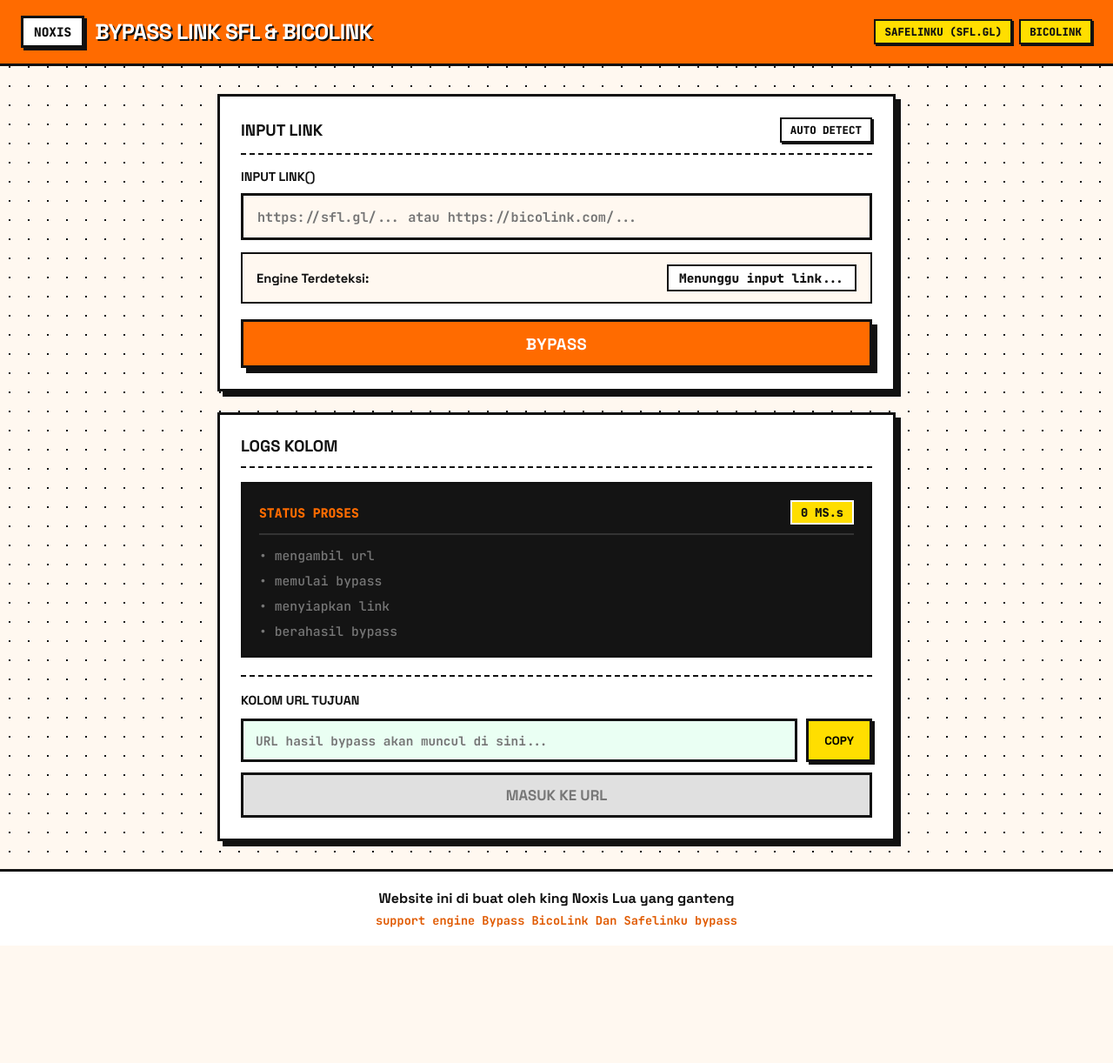
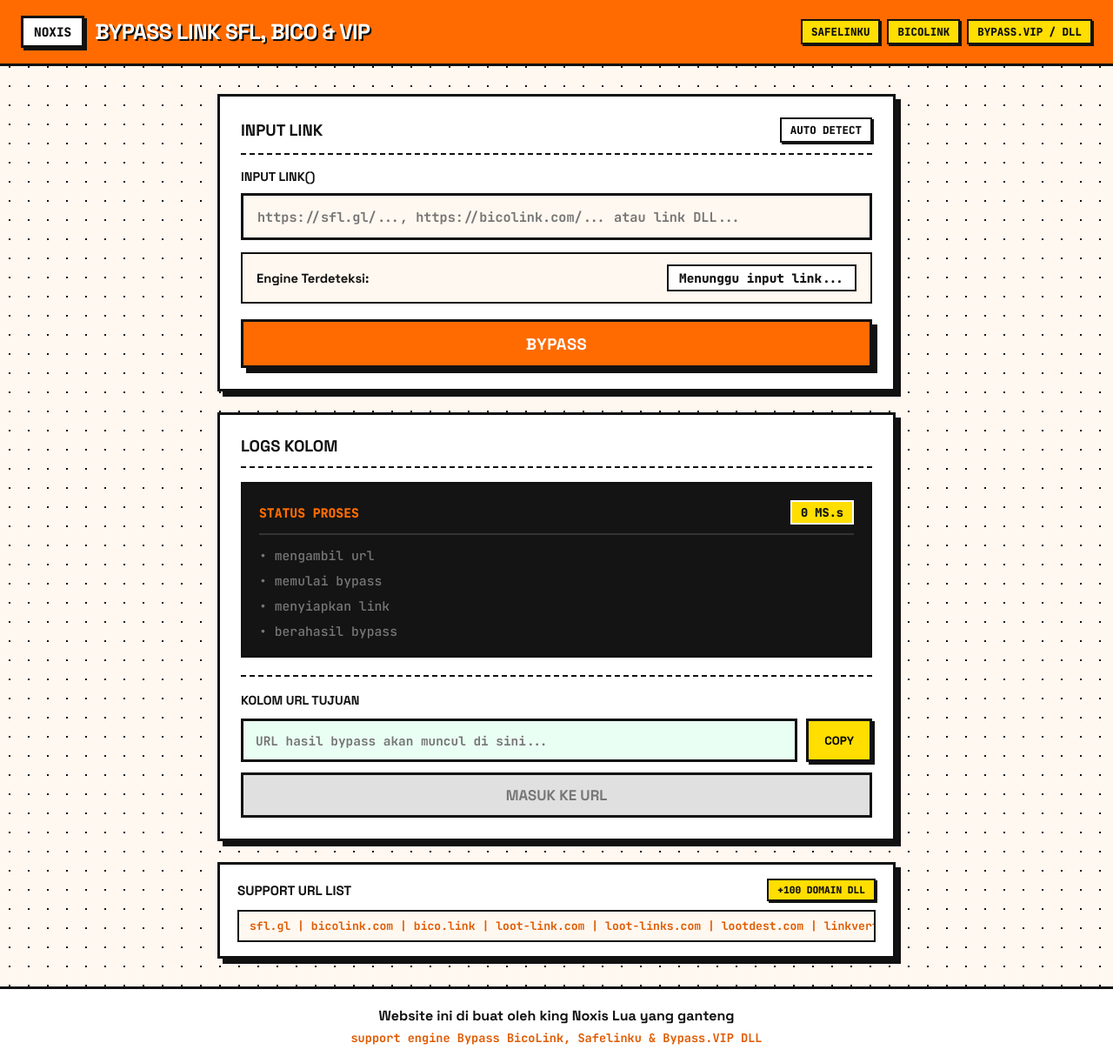
Before and after one commit to Morganlua/obf-LuaJit-, a website: page public/index.html in a window 1280 px wide. Shown: the whole page at 87% size. Before the commit the page ends 1087 px from the top, so only its background shows below. Drawn offline with Linux system fonts and the light colour scheme.

Commit message:
Add files via upload

```diff
--- a/public/index.html
+++ b/public/index.html
@@ -3,7 +3,7 @@
 <head>
   <meta charset="UTF-8" />
   <meta name="viewport" content="width=device-width, initial-scale=1.0" />
-  <title>Noxis Link Bypass — SFL & BicoLink</title>
+  <title>Noxis Link Bypass — SFL, Bico & VIP</title>
   <link rel="preconnect" href="https://fonts.googleapis.com">
   <link rel="preconnect" href="https://fonts.gstatic.com" crossorigin>
   <link href="https://fonts.googleapis.com/css2?family=JetBrains+Mono:wght@500;700;800&family=Space+Grotesk:wght@600;700;800&display=swap" rel="stylesheet">
@@ -194,6 +194,11 @@
       color: #111111;
     }
 
+    .engine-value.detected-vip {
+      background: var(--yellow);
+      color: #111111;
+    }
+
     .btn-bypass {
       margin-top: 18px;
       width: 100%;
@@ -376,6 +381,36 @@
       display: none;
     }
 
+    /* SUPPORTED URLS TICKER / SECTION */
+    .supported-section {
+      background: var(--surface);
+      border: var(--border);
+      box-shadow: var(--shadow);
+      padding: 16px 20px;
+    }
+
+    .supported-title {
+      font-size: 0.95rem;
+      font-weight: 800;
+      text-transform: uppercase;
+      margin-bottom: 10px;
+      display: flex;
+      align-items: center;
+      justify-content: space-between;
+    }
+
+    .supported-marquee {
+      font-family: 'JetBrains Mono', monospace;
+      font-size: 0.82rem;
+      font-weight: 700;
+      background: var(--bg);
+      border: 2px solid #111111;
+      padding: 8px 12px;
+      overflow-x: auto;
+      white-space: nowrap;
+      color: var(--orange-dark);
+    }
+
     footer {
       background: var(--surface);
       border-top: var(--border);
@@ -403,11 +438,12 @@
   <header>
     <div class="brand">
       <div class="brand-badge">NOXIS</div>
-      <div class="brand-title">Bypass Link SFL & BicoLink</div>
+      <div class="brand-title">Bypass Link SFL, Bico & VIP</div>
     </div>
     <div class="support-pills">
-      <span class="pill">Safelinku (sfl.gl)</span>
+      <span class="pill">Safelinku</span>
       <span class="pill">BicoLink</span>
+      <span class="pill">Bypass.VIP / DLL</span>
     </div>
   </header>
 
@@ -425,7 +461,7 @@
           type="url"
           id="inputLink"
           class="neo-input"
-          placeholder="https://sfl.gl/... atau https://bicolink.com/..."
+          placeholder="https://sfl.gl/..., https://bicolink.com/... atau link DLL..."
           autocomplete="off"
           oninput="detectEngine()"
         />
@@ -485,11 +521,22 @@
         </a>
       </div>
     </section>
+
+    <!-- SUPPORTED URLS TICKER (DLL) -->
+    <section class="supported-section">
+      <div class="supported-title">
+        <span>Support Url List</span>
+        <span class="pill" style="background:var(--yellow); font-size: 0.7rem;">+100 DOMAIN DLL</span>
+      </div>
+      <div class="supported-marquee">
+        sfl.gl | bicolink.com | bico.link | loot-link.com | loot-links.com | lootdest.com | linkvertise.com | adfoc.us | boost.ink | cuty.io | rekonise.com | sub2unlock.com | lootlabs.gg | mega-guy.com &amp; DLL...
+      </div>
+    </section>
   </main>
 
   <footer>
     <div class="footer-main">Website ini di buat oleh king Noxis Lua yang ganteng</div>
-    <div class="footer-sub">support engine Bypass BicoLink Dan Safelinku bypass</div>
+    <div class="footer-sub">support engine Bypass BicoLink, Safelinku &amp; Bypass.VIP DLL</div>
   </footer>
 
   <script>
@@ -520,8 +567,10 @@
           badge.classList.add("detected-bico");
           return "umpc";
         }
-        badge.textContent = "Host tidak didukung (Gunakan sfl.gl / bicolink)";
-        return null;
+        // Semua domain shortener / loot / linkvertise / DLL lari ke engine vip
+        badge.textContent = "Bypass VIP / Shortener DLL";
+        badge.classList.add("detected-vip");
+        return "vip";
       } catch {
         badge.textContent = "Format URL tidak valid";
         return null;
@@ -568,7 +617,7 @@
       const errorBox = document.getElementById("errorBox");
 
       if (!rawUrl) {
-        errorBox.textContent = "Masukkan link sfl.gl atau bicolink terlebih dahulu!";
+        errorBox.textContent = "Masukkan link shortlink terlebih dahulu!";
         errorBox.style.display = "block";
         return;
       }
```
